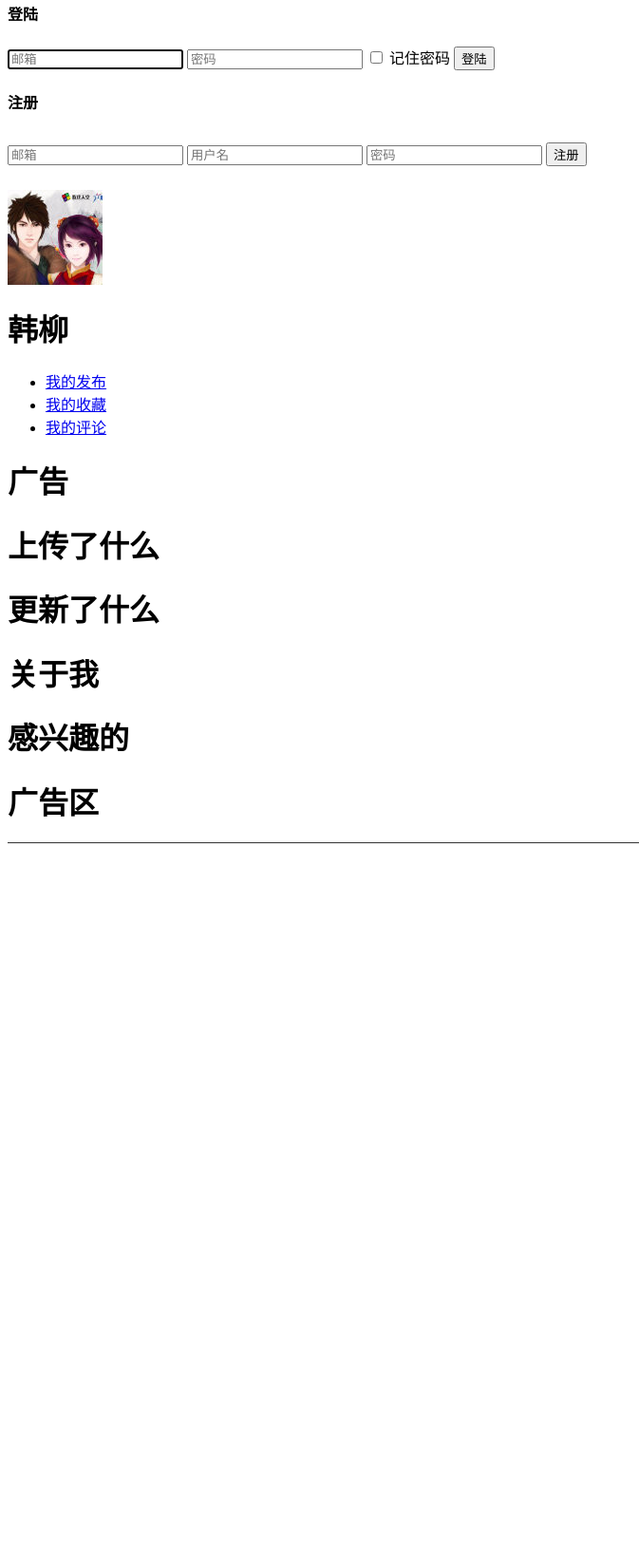
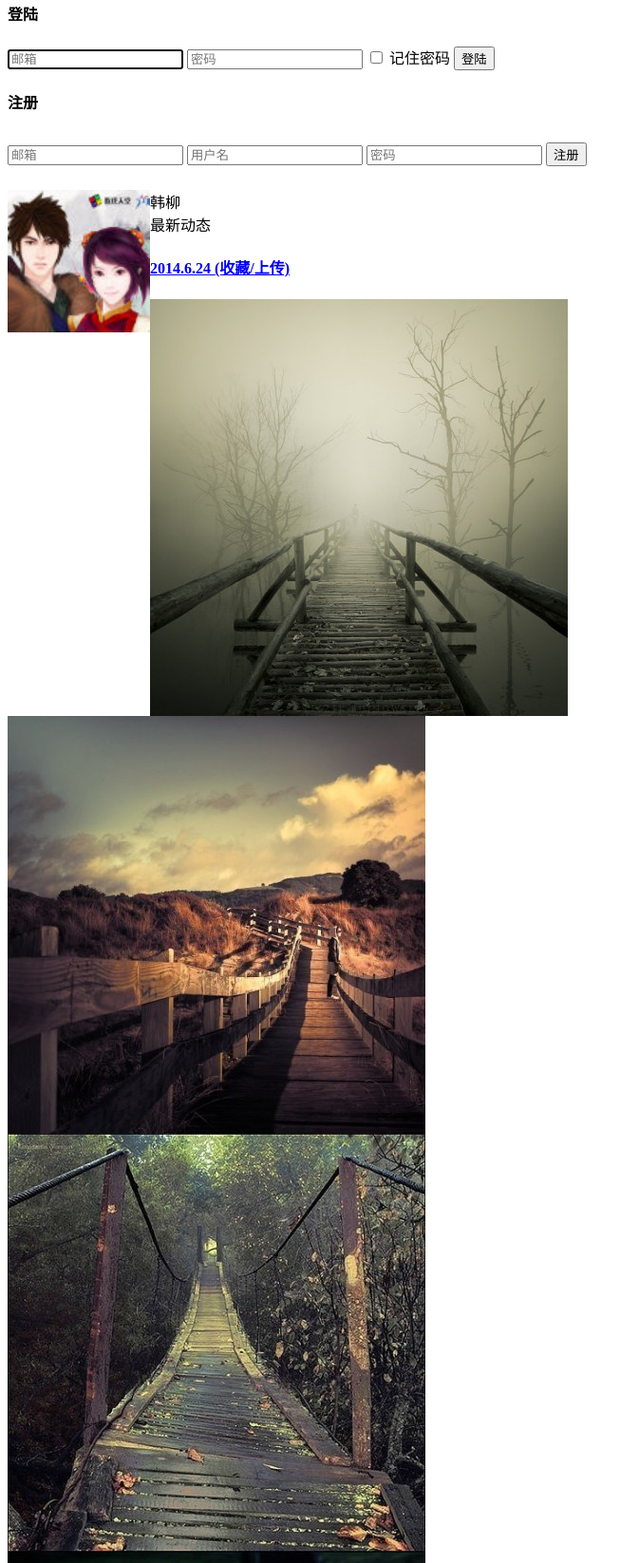
Before and after one commit to zhiwuba/HappyDonkey, a PHP site: the page made by gallery/view/zone/home.php in a window 1280 px wide. Shown: the part 240-1886 px from the top of the page at 95% size, without its empty margins (0-673 px from the left). Before the commit the page ends 1128 px from the top, so only its background shows below. Run offline with PHP 8.4, Linux system fonts and the light colour scheme; the template is opened without the code that fills it, so the values that code supplies are empty; some libraries are stand-ins or nearby versions.

Commit message:
nothing ...

```diff
--- a/gallery/view/zone/home.php
+++ b/gallery/view/zone/home.php
@@ -2,12 +2,15 @@
 
 
 <div class="container" id="home_wrapper">
+
+
+
     <div id="user_section" class="shadow-box">
-        <div id="user_avatar">
-            <img src="<?php echo HTTP_SERVER . "static/image/big_avatar.jpg"?>" class="large_pic">
+        <div  class="thumbnail" style="width: 150px; height: 150px; float:left">
+            <img src="<?php echo HTTP_SERVER . "static/image/big_avatar.jpg"?>" style="width: 150px;">
         </div>
         <div id="user_detail">
-            <h1 class="shadow-text">韩柳</h1>
+            <div class="shadow-text">韩柳</div>
         </div>
     </div>
 
@@ -18,47 +21,127 @@
 
     <div id="home_main">
 
-        <div id="home_sidebar">
-            <div id="my-nav-cont" class="shadow-box">
-                <ul id="my-nav-list" class="nav nav-stacked navbar-inverse">
-                    <li class="my-nav-item active">
-                        <a href="#">我的发布</a>
-                    </li>
-                    <li class="my-nav-item">
-                        <a href="#">我的收藏</a>
-                    </li>
-                    <li class="my-nav-item">
-                        <a href="#">我的评论</a>
-                    </li>
-                </ul>
+        <div id="home_news" class="div_center">
+            <div id="news_header" class="shadow-box shadow-text">
+                <div style="padding-left: 10px">最新动态</div>
             </div>
 
-            <div class="ad shadow-box">
-                <h1> 广告</h1>
-            </div>
-        </div>
-
-        <div id="home_news" class="div_center">
             <div id="news_list">
-                <div class="a-news shadow-box">
-                    <h1>上传了什么</h1>
-                </div>
-                <div class="a-news shadow-box">
-                    <h1>更新了什么</h1>
+                <div class="panel-group" id="accordion">
+                    <div class="panel panel-default">
+                        <div class="panel-heading">
+                            <h4 class="panel-title">
+                                <a data-toggle="collapse" data-toggle="collapse" data-parent="#accordion" href="#collapseOne" class="shadow-text">
+                                    2014.6.24 (收藏/上传)
+                                </a>
+                            </h4>
+                        </div>
+                        <div id="collapseOne" class="panel-collapse collapse in">
+                            <div class="panel-body">
+                                <div class="thumb_list">
+                                    <div class="a-thumb">
+                                        <img src="/HappyDonkey/static/image/1.jpg" >
+                                    </div>
+                                    <div class="a-thumb">
+                                        <img src="/HappyDonkey/static/image/2.jpg">
+                                    </div>
+                                    <div class="a-thumb">
+                                        <img src="/HappyDonkey/static/image/3.jpg">
+                                    </div>
+                                    <div class="a-thumb">
+                                        <img src="/HappyDonkey/static/image/4.jpg">
+                                    </div>
+                                    <div class="a-thumb">
+                                        <img src="/HappyDonkey/static/image/1.jpg" >
+                                    </div>
+                                    <div class="a-thumb">
+                                        <img src="/HappyDonkey/static/image/2.jpg">
+                                    </div>
+                                    <div class="a-thumb">
+                                        <img src="/HappyDonkey/static/image/3.jpg">
+                                    </div>
+                                    <div class="a-thumb">
+                                        <img src="/HappyDonkey/static/image/4.jpg">
+                                    </div>
+                                </div>
+                            </div>
+                        </div>
+                    </div>
+                    <div class="panel panel-default">
+                        <div class="panel-heading">
+                            <h4 class="panel-title">
+                                <a data-toggle="collapse" data-toggle="collapse" data-parent="#accordion" href="#collapseTwo">
+                                    2014.6.23
+                                </a>
+                            </h4>
+                        </div>
+                        <div id="collapseTwo" class="panel-collapse collapse in">
+                            <div class="panel-body">
+                                Anim pariatur cliche reprehenderit, enim eiusmod high life accusamus terry richardson ad squid.
+                                3 wolf moon officia aute, non cupidatat skateboard dolor brunch. Food truck quinoa nesciunt laborum eiusmod.
+                                Brunch 3 wolf moon tempor, sunt aliqua put a bird on it squid single-origin coffee nulla assumenda shoreditch et.
+                                Nihil anim keffiyeh helvetica, craft beer labore wes anderson cred nesciunt sapiente ea proident.
+                                Ad vegan excepteur butcher vice lomo. Leggings occaecat craft beer farm-to-table,
+                                raw denim aesthetic synth nesciunt you probably haven't heard of them accusamus labore sustainable VHS.
+                            </div>
+                        </div>
+                    </div>
+                    <div class="panel panel-default">
+                        <div class="panel-heading">
+                            <h4 class="panel-title">
+                                <a data-toggle="collapse" data-toggle="collapse" data-parent="#accordion" href="#collapseThree">
+                                    2014.6.22
+                                </a>
+                            </h4>
+                        </div>
+                        <div id="collapseThree" class="panel-collapse collapse in">
+                            <div class="panel-body">
+                                Anim pariatur cliche reprehenderit, enim eiusmod high life accusamus terry richardson ad squid.
+                                3 wolf moon officia aute, non cupidatat skateboard dolor brunch. Food truck quinoa nesciunt laborum eiusmod.
+                                Brunch 3 wolf moon tempor, sunt aliqua put a bird on it squid single-origin coffee nulla assumenda shoreditch et.
+                                Nihil anim keffiyeh helvetica, craft beer labore wes anderson cred nesciunt sapiente ea proident.
+                                Ad vegan excepteur butcher vice lomo. Leggings occaecat craft beer farm-to-table,
+                                raw denim aesthetic synth nesciunt you probably haven't heard of them accusamus labore sustainable VHS.
+                            </div>
+                        </div>
+                    </div>
                 </div>
             </div>
         </div>
 
+
         <div id="home_addition">
             <div id="about_me" class="shadow-box">
-                <h1>关于我</h1>
+                <div class="column_header">
+                    <div class="head_font">我的排行</div>
+                </div>
+                <div id="popular_list" class="column_body">
+                    <?php $i=0; foreach($popular as $item ){ ?>
+                        <div class="a-popular">
+                            <a href="<?php echo $item['url']; ?>"  namecard="<?php echo $item['paint_id']?>">
+                                <div class="item_brief"><?php echo $i . ". " . $item['header'] ?></div>
+                            </a>
+                        </div>
+                        <?php $i++;} ?>
+                </div>
             </div>
 
             <div id="interesting" class="shadow-box">
-                <h1>感兴趣的</h1>
+                <div class="column_header">
+                    <div class="head_font">猜你感兴趣</div>
+                </div>
+                <div id="popular_list" class="column_body">
+                    <?php $i=0; foreach($popular as $item ){ ?>
+                        <div class="a-popular">
+                            <a href="<?php echo $item['url']; ?>"  namecard="<?php echo $item['paint_id']?>">
+                                <div class="item_brief"><?php echo $i . ". " . $item['header'] ?></div>
+                            </a>
+                        </div>
+                        <?php $i++;} ?>
+                </div>
             </div>
 
-            <div class="ad shadow-box" >
+            <div class="ad shadow-box" style="display:  node">
                 <h1>广告区</h1>
             </div>
         </div>
```
Also changed, not shown: gallery/controller/zone/home.php (+61 -4 lines), static/main.css (+68 -80 lines).
